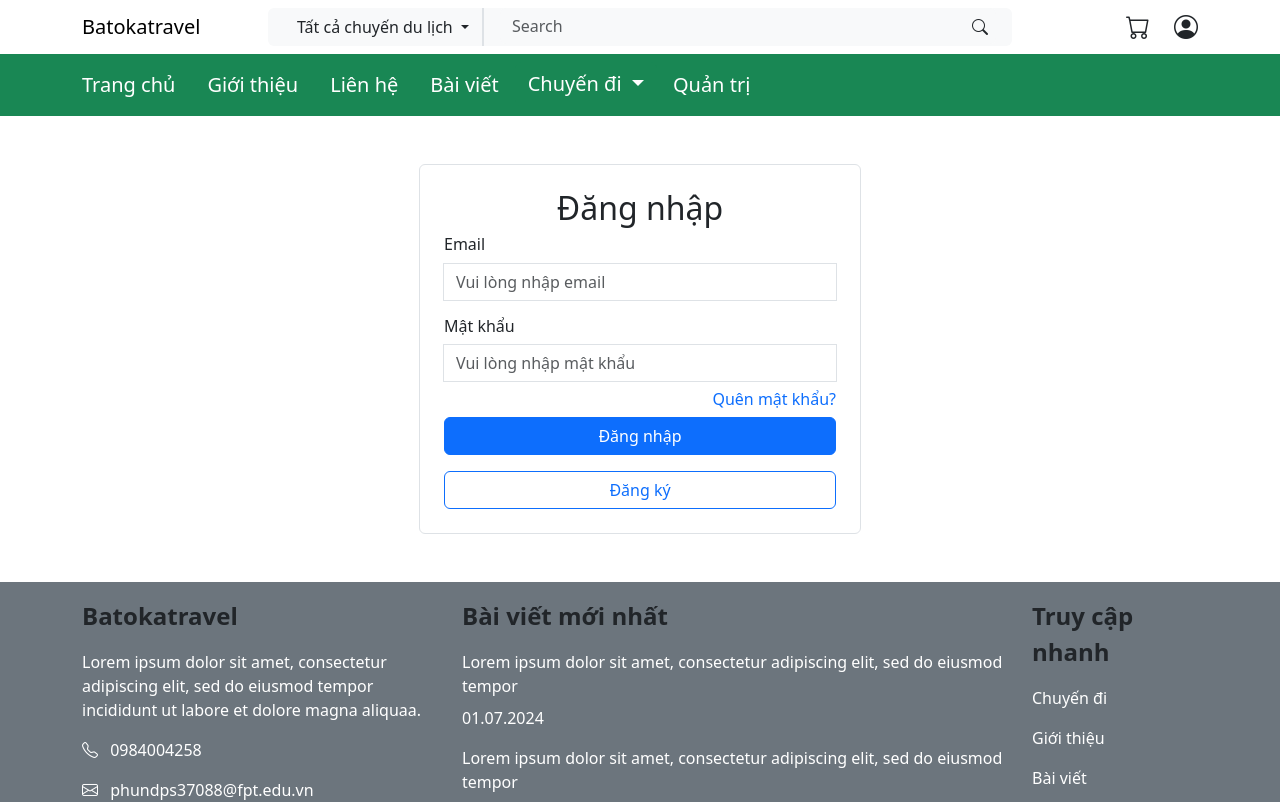
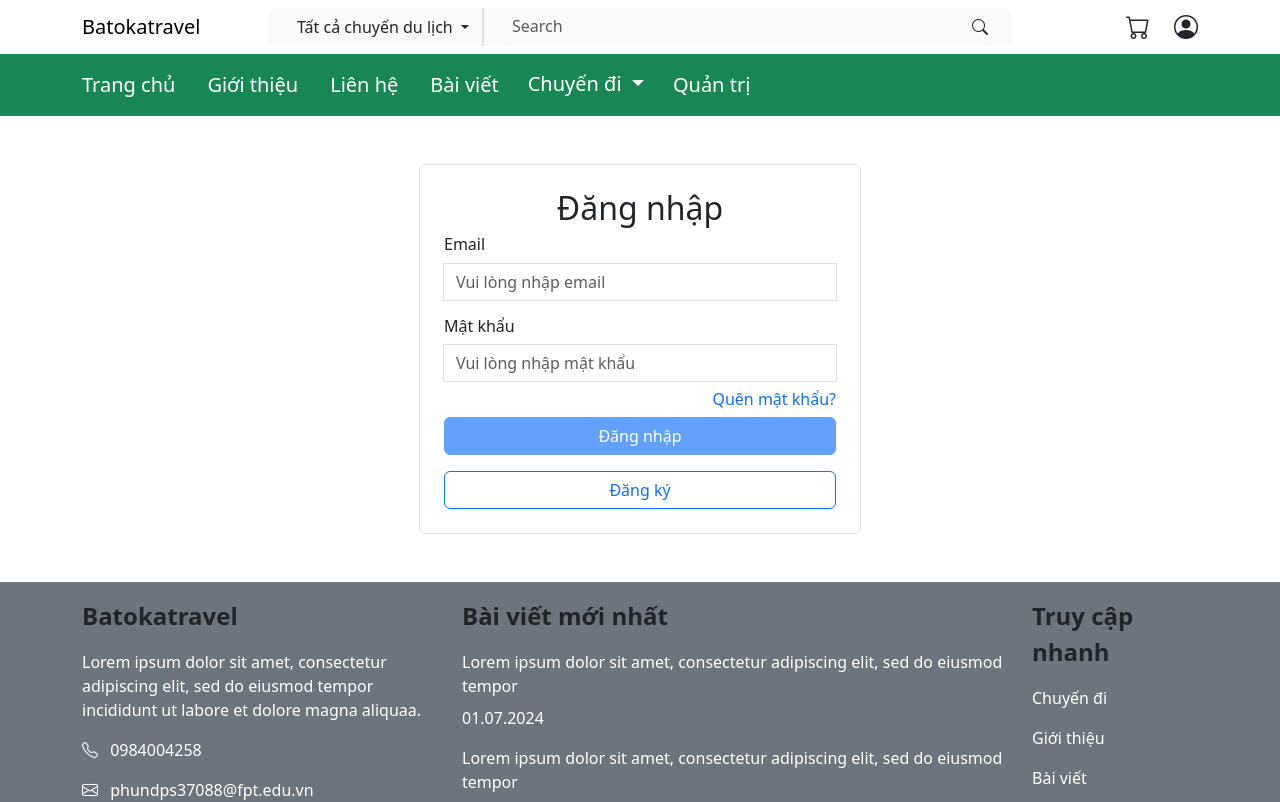
Before and after one commit to PuuGoo/Batokatravel_Angular, an Angular app: page /signin in a window 1280 px wide. Shown: the top 802 px of the page. Built offline with nearby package versions, Linux system fonts and the light colour scheme; data requests are answered from the project's data file.

Commit message:
20240726 07:10 AM

```diff
--- a/src/app/signin/signin.component.html
+++ b/src/app/signin/signin.component.html
@@ -42,17 +42,18 @@
               <span>Password không được bỏ trống</span>
               } @else if (applySignInForm.controls['pass'].touched &&
               applySignInForm.controls['pass'].invalid) {
-              <span>Password cần ít nhất 12 ký tự</span>
+              <span>Mật khẩu cần ít nhất 1 ký tự thường, 1 ký tự viết hoa, 1 ký tự đặc biệt và ít nhất 12 ký tự</span>
               }
             </div>
           </div>
+
           <a href="forgotpassword" class="text-decoration-none">
             <div class="ssu-sign-up h6 text-end mb-2 text-primary my-2">
               Quên mật khẩu?
             </div>
           </a>
           <div class="ssu-button w-100">
-            <button type="submit" class="btn btn-primary mb-3 w-100">
+            <button [disabled]="!applySignInForm.valid" type="submit" class="btn btn-primary mb-3 w-100">
               Đăng nhập
             </button>
 
--- a/src/app/signin/signin.component.ts
+++ b/src/app/signin/signin.component.ts
@@ -34,7 +34,7 @@ export class SigninComponent {
   //   pass: new FormControl('', [
   //     Validators.required,
   //     Validators.pattern(
-  //       '^(?=.*[0-9])(?=.*[a-z])(?=.*[A-Z])(?=.*W)(?!.* ).{8,16}$'
+  //       '^(?=.*[0-9])(?=.*[a-z])(?=.*[A-Z])(?=.*W)(?!.* ).{6,12}$'
   //     ),
   //   ]),
   // });
@@ -57,7 +57,8 @@ export class SigninComponent {
     const hasUpper = /[A-Z]/.test(password);
     const hasSymbol = /[!@#$%^&*]/.test(password);
 
-    const valid = hasNumber && hasUpper && hasLower && hasSymbol;
+    const valid =
+      hasNumber && hasUpper && hasLower && hasSymbol && password.length >= 12;
     return valid ? null : { passwordStrength: true };
   }
 }
```
